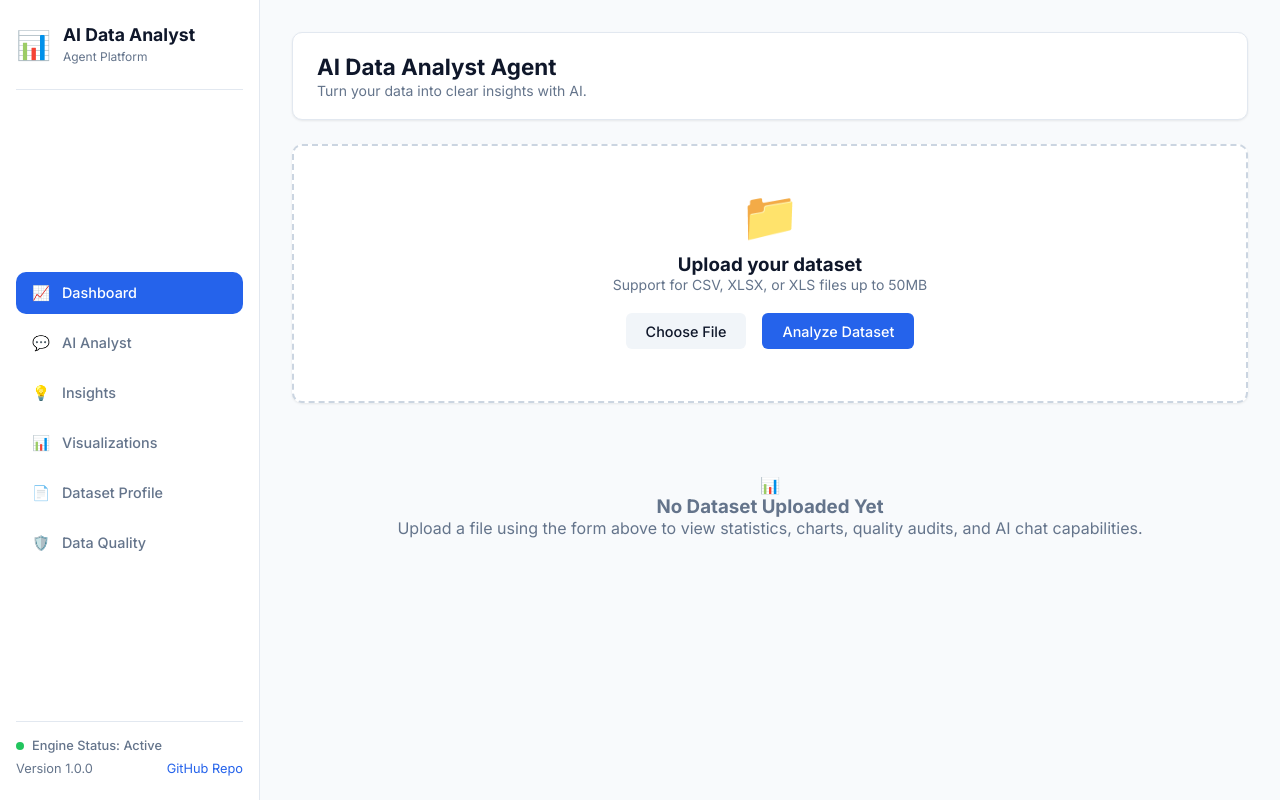
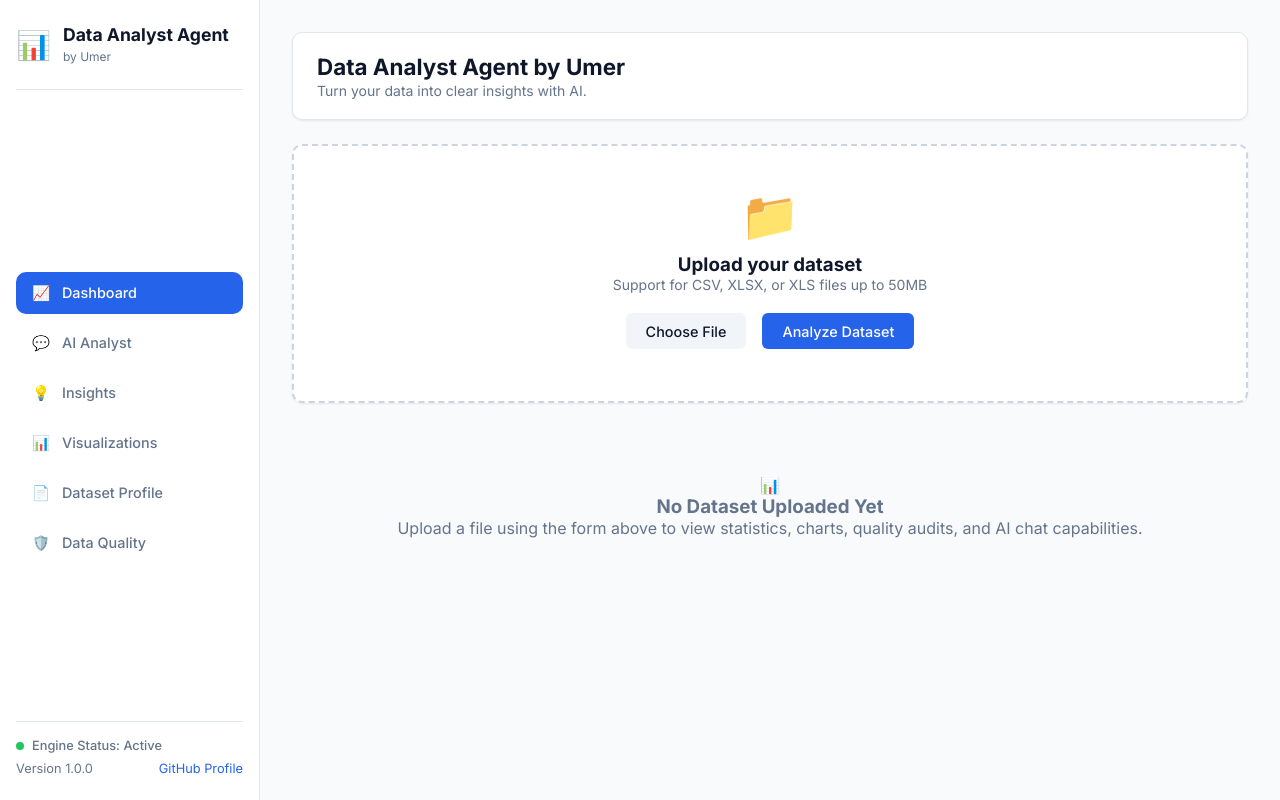
Before and after one commit to Umerrr-10/AI-Data-Analyst-Agent-web-application, a Flask app: page / in a window 1280 px wide. Run offline with Flask 3, Linux system fonts and the light colour scheme; some libraries are stand-ins or nearby versions.

Commit message:
Add files via upload

```diff
--- a/templates/index.html
+++ b/templates/index.html
@@ -3,7 +3,7 @@
 <head>
     <meta charset="UTF-8">
     <meta name="viewport" content="width=device-width, initial-scale=1.0">
-    <title>AI Data Analyst Agent</title>
+    <title>Data Analyst Agent by Umer</title>
     <!-- Google Fonts Inter -->
     <link rel="preconnect" href="https://fonts.googleapis.com">
     <link rel="preconnect" href="https://fonts.gstatic.com" crossorigin>
@@ -20,8 +20,8 @@
             <div class="sidebar-header">
                 <div class="brand-icon">📊</div>
                 <div class="brand-details">
-                    <h2 class="brand-name">AI Data Analyst</h2>
-                    <span class="brand-tag">Agent Platform</span>
+                    <h2 class="brand-name">Data Analyst Agent</h2>
+                    <span class="brand-tag">by Umer</span>
                 </div>
             </div>
 
@@ -52,7 +52,7 @@
                 </div>
                 <div class="meta-info">
                     <span>Version 1.0.0</span>
-                    <a href="https://github.com" target="_blank" rel="noopener">GitHub Repo</a>
+                    <a href="https://github.com/muhammad-umer-7761572b2" target="_blank" rel="noopener">GitHub Profile</a>
                 </div>
             </div>
         </aside>
@@ -62,7 +62,7 @@
             <!-- Header Bar -->
             <header class="top-header">
                 <div>
-                    <h1 class="header-title">AI Data Analyst Agent</h1>
+                    <h1 class="header-title">Data Analyst Agent by Umer</h1>
                     <p class="header-subtitle">Turn your data into clear insights with AI.</p>
                 </div>
                 <div id="active-file-badge" class="file-badge hidden">
@@ -157,7 +157,7 @@
                         <div class="message assistant-message">
                             <div class="avatar">🤖</div>
                             <div class="message-content">
-                                <p>Hello! Upload your dataset and ask me questions such as <em>"Which product has the highest sales?"</em> or <em>"Are there missing values?"</em>.</p>
+                                <p>Hello! I am your <strong>Data Analyst Agent by Umer</strong>. Upload your dataset and ask me questions such as <em>"Which product has the highest sales?"</em> or <em>"Are there missing values?"</em>.</p>
                             </div>
                         </div>
                     </div>
```
